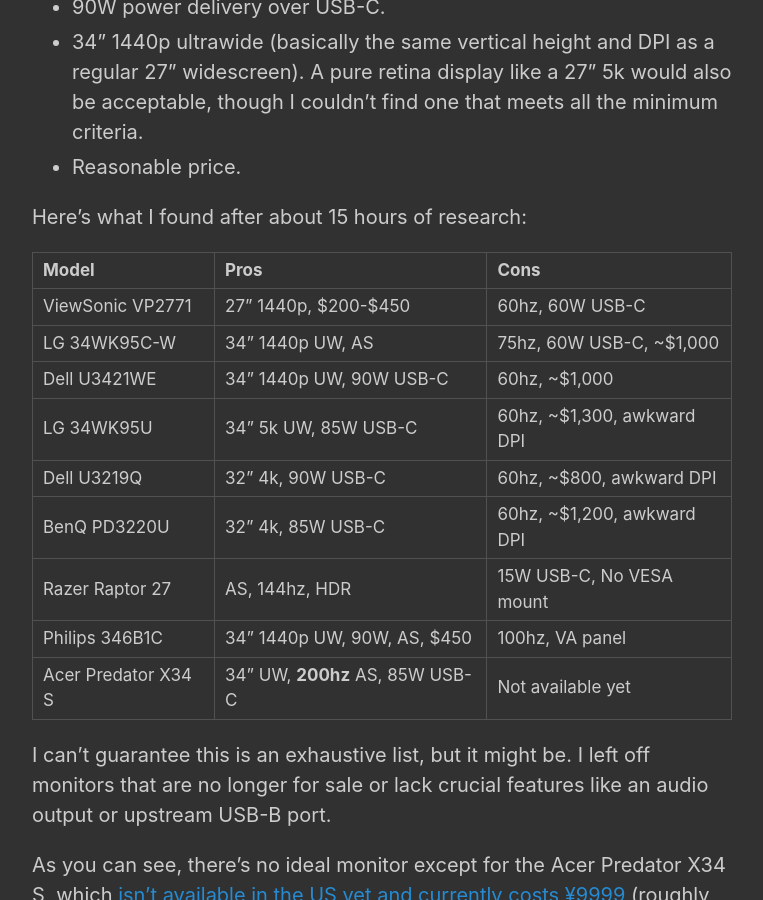
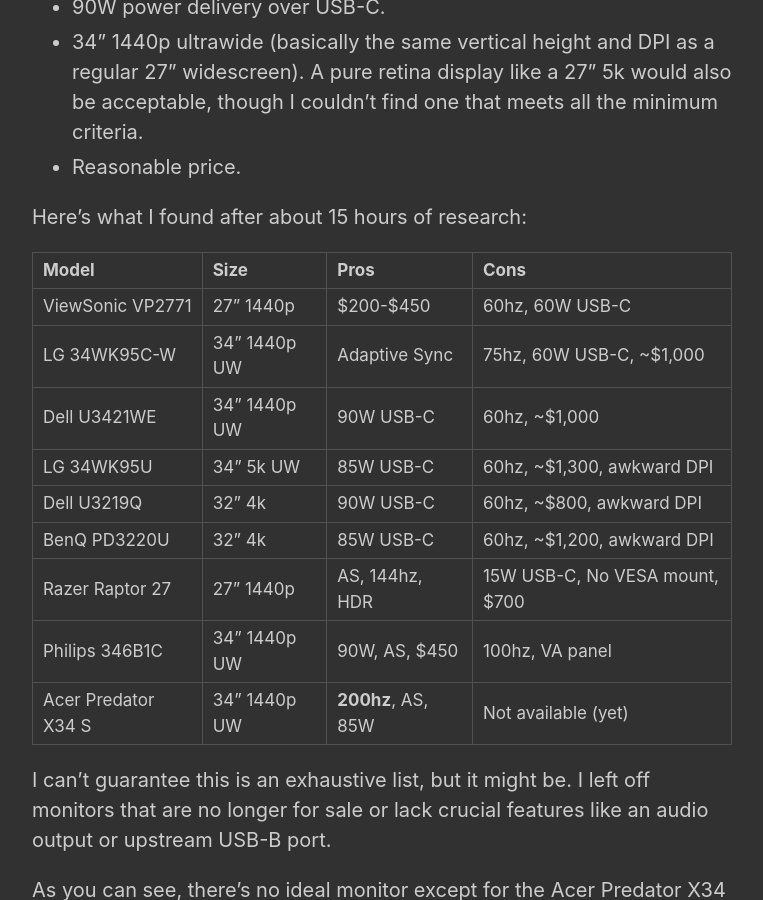
Before and after one commit to jamejone/jamejone.github.io, a Jekyll site: the page built from _posts/2021-01-01-the-ultimate-macbook-pc-monitor-showdown.md, in a window 1280 px wide and 900 px high, scrolled down 1713 px. Shown: the whole window, without its empty margins (258-1021 px from the left). Built offline with Jekyll 4.4.1, drawn with Linux system fonts in a browser that asks for light colours; comment, search, counter and statistics services are not loaded.

Commit message:
table formatting

```diff
--- a/_posts/2021-01-01-the-ultimate-macbook-pc-monitor-showdown.md
+++ b/_posts/2021-01-01-the-ultimate-macbook-pc-monitor-showdown.md
@@ -33,17 +33,17 @@
 
 Here's what I found after about 15 hours of research:
 
-Model | Pros | Cons
------ | ---- | ----
-ViewSonic VP2771 | 27" 1440p, $200-$450 | 60hz, 60W USB-C
-LG 34WK95C-W | 34" 1440p UW, AS | 75hz, 60W USB-C, ~$1,000
-Dell U3421WE | 34" 1440p UW, 90W USB-C | 60hz, ~$1,000
-LG 34WK95U | 34" 5k UW, 85W USB-C | 60hz, ~$1,300, awkward DPI
-Dell U3219Q | 32" 4k, 90W USB-C | 60hz, ~$800, awkward DPI
-BenQ PD3220U | 32" 4k, 85W USB-C | 60hz, ~$1,200, awkward DPI
-Razer Raptor 27 | AS, 144hz, HDR | 15W USB-C, No VESA mount
-Philips 346B1C | 34" 1440p UW, 90W, AS, $450 | 100hz, VA panel
-Acer Predator X34 S | 34" UW, **200hz** AS, 85W USB-C | Not available yet
+Model | Size | Pros | Cons
+----- | ---- | ---- | ----
+ViewSonic VP2771 | 27" 1440p | $200-$450 | 60hz, 60W USB-C
+LG 34WK95C-W | 34" 1440p UW | Adaptive Sync | 75hz, 60W USB-C, ~$1,000
+Dell U3421WE | 34" 1440p UW | 90W USB-C | 60hz, ~$1,000
+LG 34WK95U | 34" 5k UW | 85W USB-C | 60hz, ~$1,300, awkward DPI
+Dell U3219Q | 32" 4k | 90W USB-C | 60hz, ~$800, awkward DPI
+BenQ PD3220U | 32" 4k | 85W USB-C | 60hz, ~$1,200, awkward DPI
+Razer Raptor 27 | 27" 1440p | AS, 144hz, HDR | 15W USB-C, No VESA mount, $700
+Philips 346B1C | 34" 1440p UW | 90W, AS, $450 | 100hz, VA panel
+Acer Predator X34 S | 34" 1440p UW | **200hz**, AS, 85W | Not available (yet)
 
 I can't guarantee this is an exhaustive list, but it might be. I left off monitors that are no longer for sale or lack crucial features like an audio output or upstream USB-B port.
 
```
